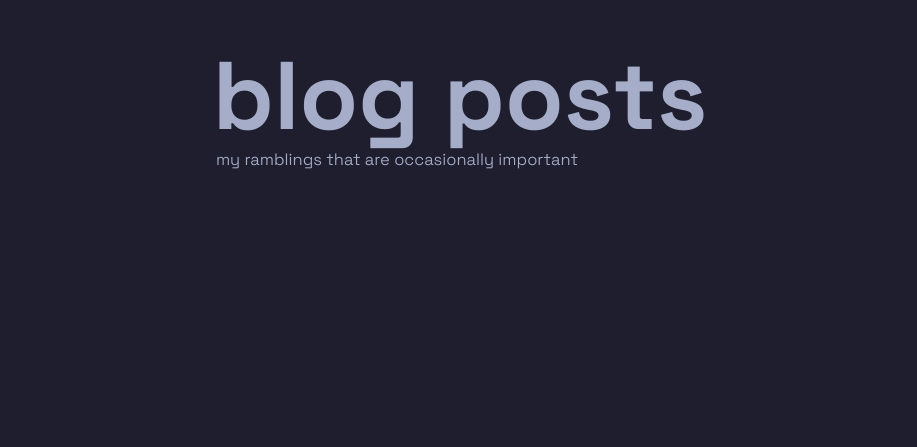
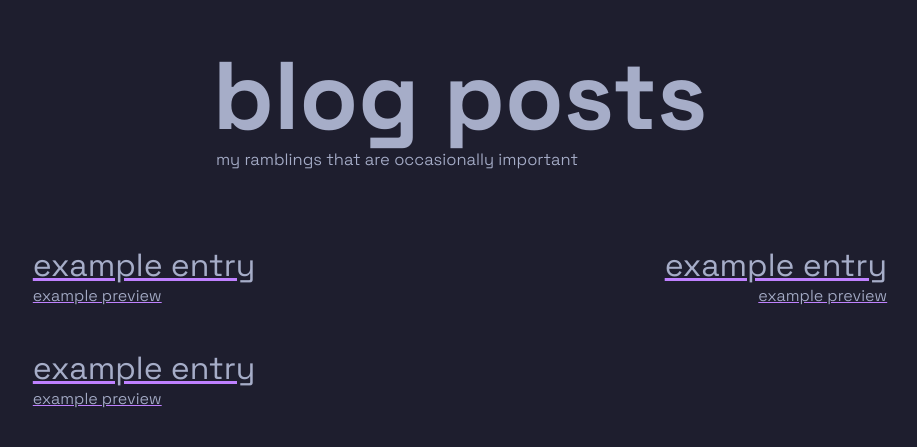
Before and after one commit to MrSeven3/personal-website, a Flask app: template templates/blog_list.html in a window 1280 px wide. Shown: the top 447 px of the page, without its empty margins (180-1097 px from the left). Run offline with Flask 3, Linux system fonts and the light colour scheme; the template is opened without the code that fills it, so the values that code supplies are empty.

Commit message:
split css files, start on blog list css (current html is example, will be dynamic with flask)

```diff
--- /dev/null
+++ b/static/blog_styles.css
@@ -0,0 +1,27 @@
+.blog-header-comment {
+    margin-top: 5px;
+    margin-left: 20px;
+    flex-direction: column;
+    font-size: 16.5px;
+}
+
+.blogs-section {
+    margin: auto 16vw;
+    display: grid;
+    grid-template-columns: repeat(2, 1fr);
+}
+
+.blog-list-entry {
+    p {
+        margin-top: 0;
+        color: oklch(0.751 0.0396 273.93);
+    }
+
+    h2 {
+        margin-bottom: 0;
+    }
+}
+
+.blog-list-entry:nth-child(even) {
+    text-align: right;
+}
--- a/templates/blog_list.html
+++ b/templates/blog_list.html
@@ -6,6 +6,7 @@
 
             <!--first sheet is for dev, the second will compile properly with flask. (only necessary because sometimes flask does weird stuff with static files)-->
         <link rel="stylesheet" href="/static/main_styles.css">
+        <link rel="stylesheet" href="/static/blog_styles.css">
 <!--        <link rel="stylesheet" href="{{ url_for('static', filename='main_styles.css') }}">-->
 
         <link rel="preconnect" href="https://fonts.googleapis.com">
@@ -22,7 +23,28 @@
                 <h1>blog posts</h1>
             </div>
             <p class="blog-header-comment">my ramblings that are occasionally important</p>
+        </div>
 
+
+        <div class="blogs-section">
+            <div class="blog-list-entry space-grotesk-normal">
+                <a href="index.html">
+                <h2 class="space-grotesk-header">example entry</h2>
+                <p>example preview</p>
+                </a>
+            </div>
+            <div class="blog-list-entry space-grotesk-normal">
+                <a href="index.html">
+                <h2 class="space-grotesk-header">example entry</h2>
+                <p>example preview</p>
+                </a>
+            </div>
+            <div class="blog-list-entry space-grotesk-normal">
+                <a href="index.html">
+                <h2 class="space-grotesk-header">example entry</h2>
+                <p>example preview</p>
+                </a>
+            </div>
         </div>
     </body>
 </html>
--- a/templates/index.html
+++ b/templates/index.html
@@ -4,8 +4,10 @@
         <title>im thirtyseven</title>
 
         <!--first sheet is for dev, the second will compile properly with flask. (only necessary because sometimes flask does weird stuff with static files)-->
-<!--        <link rel="stylesheet" href="/static/main_styles.css">-->
-        <link rel="stylesheet" href="{{ url_for('static', filename='main_styles.css') }}">
+        <link rel="stylesheet" href="/static/main_styles.css">
+        <link rel="stylesheet" href="/static/about_styles.css">
+<!--        <link rel="stylesheet" href="{{ url_for('static', filename='main_styles.css') }}">-->
+<!--        <link rel="stylesheet" href="{{ url_for('static', filename='about_styles.css') }}">-->
 
         <link rel="preconnect" href="https://fonts.googleapis.com">
         <link rel="preconnect" href="https://fonts.gstatic.com" crossorigin>
```
Also changed, not shown: static/about_styles.css (added, +62 -0 lines), static/main_styles.css (+0 -70 lines), README.md.
